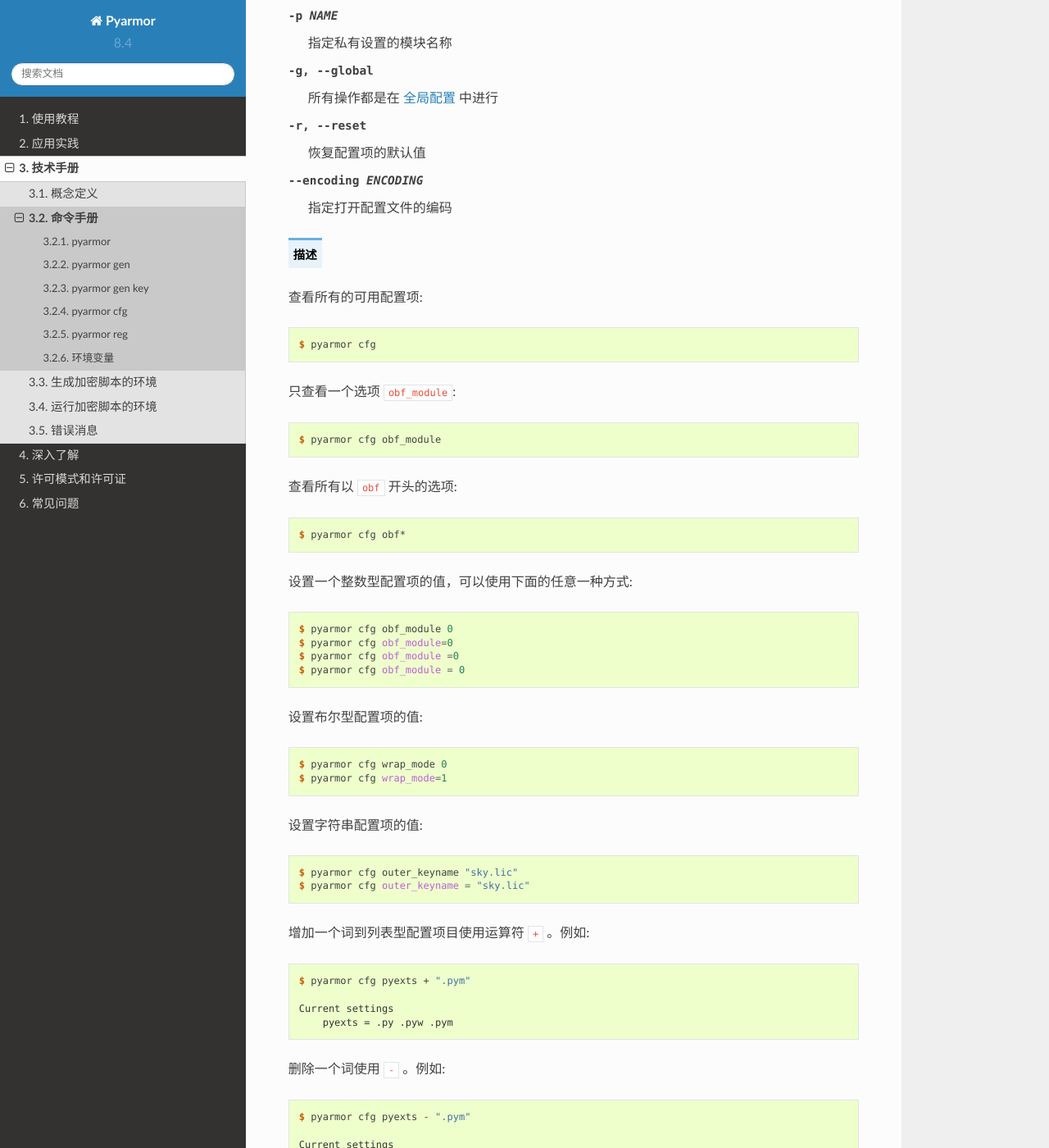
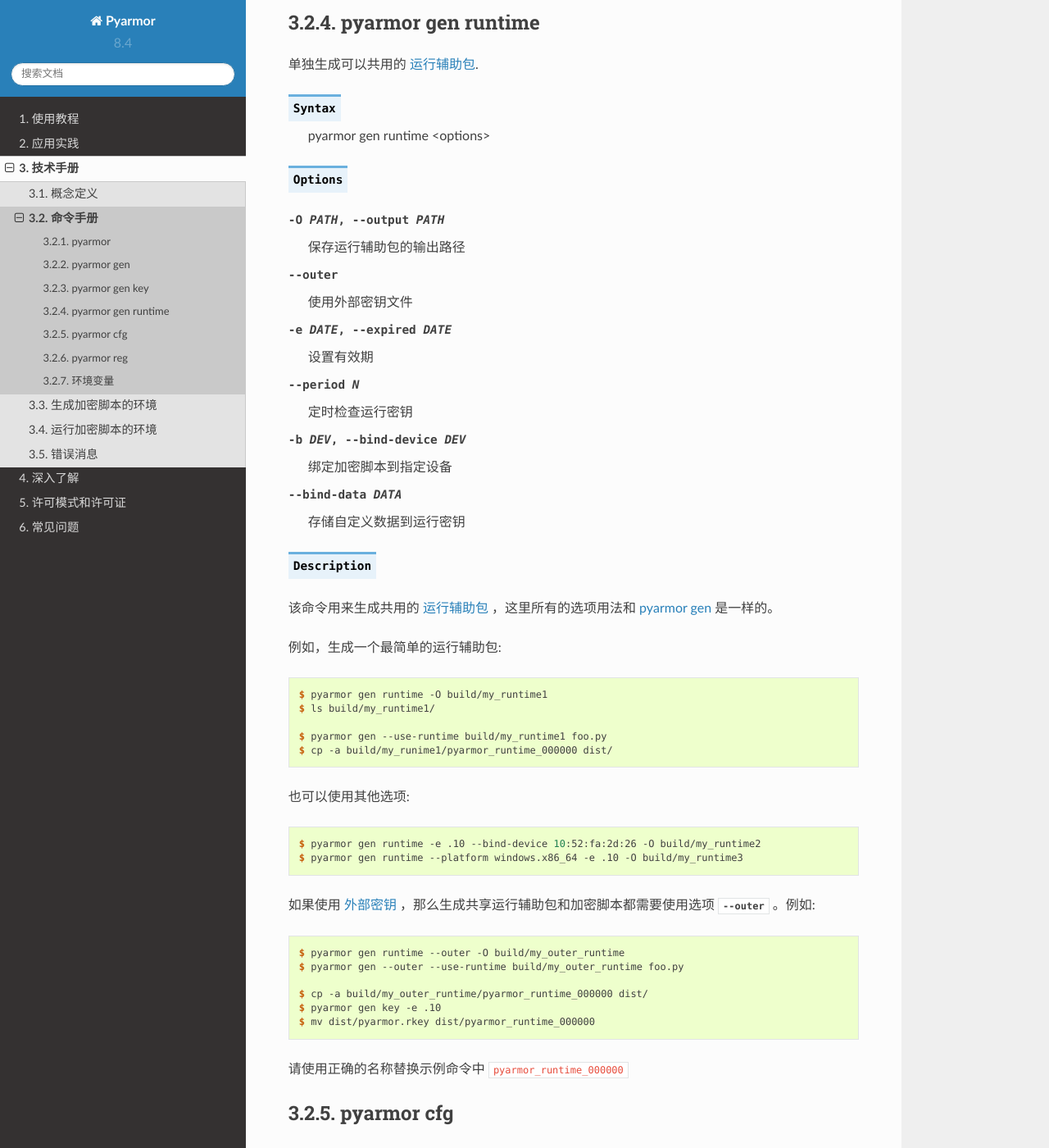
Before and after one commit to dashingsoft/pyarmor-docs-zh, a Sphinx documentation site: the page built from docs/reference/man.rst, in a window 1280 px wide and 1400 px high, scrolled down 15299 px. Shown: the whole window at 82% size. Built offline with Sphinx 7.4.7 and the Read the Docs theme 2.0.0, drawn with Linux system fonts in a browser that asks for light colours; some of the changed text lies outside the part shown.

Commit message:
Doc how to use shared runtime package

```diff
--- a/docs/reference/man.rst
+++ b/docs/reference/man.rst
@@ -144,6 +144,8 @@
 --assert-call                   确保调用的函数是经过加密的 :option:`... <--assert-call>`
 
 --pack BUNDLE                   使用加密后的脚本替换打包成为可执行文件里面的原来脚本 :option:`... <--pack>`
+
+--use-runtime PATH              指定预先生成的运行辅助包的路径 :option:`... <--use-runtime>`
 
 .. describe:: 描述
 
@@ -480,6 +482,16 @@
 
 Pyarmor 首先加密脚本，接着使用加密后的脚本替换 BUNDLE 里面的同名 Python 脚本，最后使用修改后的可执行文件覆盖原文件。
 
+.. option:: --use-runtime PATH
+
+            使用预先生成的运行辅助包。
+
+使用该选项则当前命令直接使用预先生成的运行辅助包，而不是重新生成运行辅助包。
+
+运行辅助包必须使用命令 :ref:`pyarmor gen runtime` 生成。
+
+如果需要使用 :term:`外部密钥` ，那么生成运行辅助包和加密脚本的时候都必须指定选项 :option:`--outer`
+
 .. _pyarmor gen key:
 
 pyarmor gen key
@@ -550,6 +562,57 @@
 
     with open('pyarmor.rkey', 'wb') as f:
         f.write(data)
+
+.. _pyarmor gen runtime:
+
+pyarmor gen runtime
+===================
+
+单独生成可以共用的 :term:`运行辅助包`.
+
+.. program:: pyarmor gen runtime
+
+.. describe:: Syntax
+
+    pyarmor gen runtime <options>
+
+.. describe:: Options
+
+-O PATH, --output PATH      保存运行辅助包的输出路径
+--outer                     使用外部密钥文件
+
+-e DATE, --expired DATE     设置有效期
+--period N                  定时检查运行密钥
+-b DEV, --bind-device DEV   绑定加密脚本到指定设备
+--bind-data DATA            存储自定义数据到运行密钥
+
+.. describe:: Description
+
+该命令用来生成共用的 :term:`运行辅助包` ，这里所有的选项用法和 :ref:`pyarmor gen` 是一样的。
+
+例如，生成一个最简单的运行辅助包::
+
+    $ pyarmor gen runtime -O build/my_runtime1
+    $ ls build/my_runtime1/
+
+    $ pyarmor gen --use-runtime build/my_runtime1 foo.py
+    $ cp -a build/my_runime1/pyarmor_runtime_000000 dist/
+
+也可以使用其他选项::
+
+    $ pyarmor gen runtime -e .10 --bind-device 10:52:fa:2d:26 -O build/my_runtime2
+    $ pyarmor gen runtime --platform windows.x86_64 -e .10 -O build/my_runtime3
+
+如果使用 :term:`外部密钥` ，那么生成共享运行辅助包和加密脚本都需要使用选项 :option:`--outer` 。例如::
+
+    $ pyarmor gen runtime --outer -O build/my_outer_runtime
+    $ pyarmor gen --outer --use-runtime build/my_outer_runtime foo.py
+
+    $ cp -a build/my_outer_runtime/pyarmor_runtime_000000 dist/
+    $ pyarmor gen key -e .10
+    $ mv dist/pyarmor.rkey dist/pyarmor_runtime_000000
+
+请使用正确的名称替换示例命令中 ``pyarmor_runtime_000000``
 
 .. _pyarmor cfg:
 
```
Also changed, not shown: docs/tutorial/advanced.rst (+36 -0 lines).
